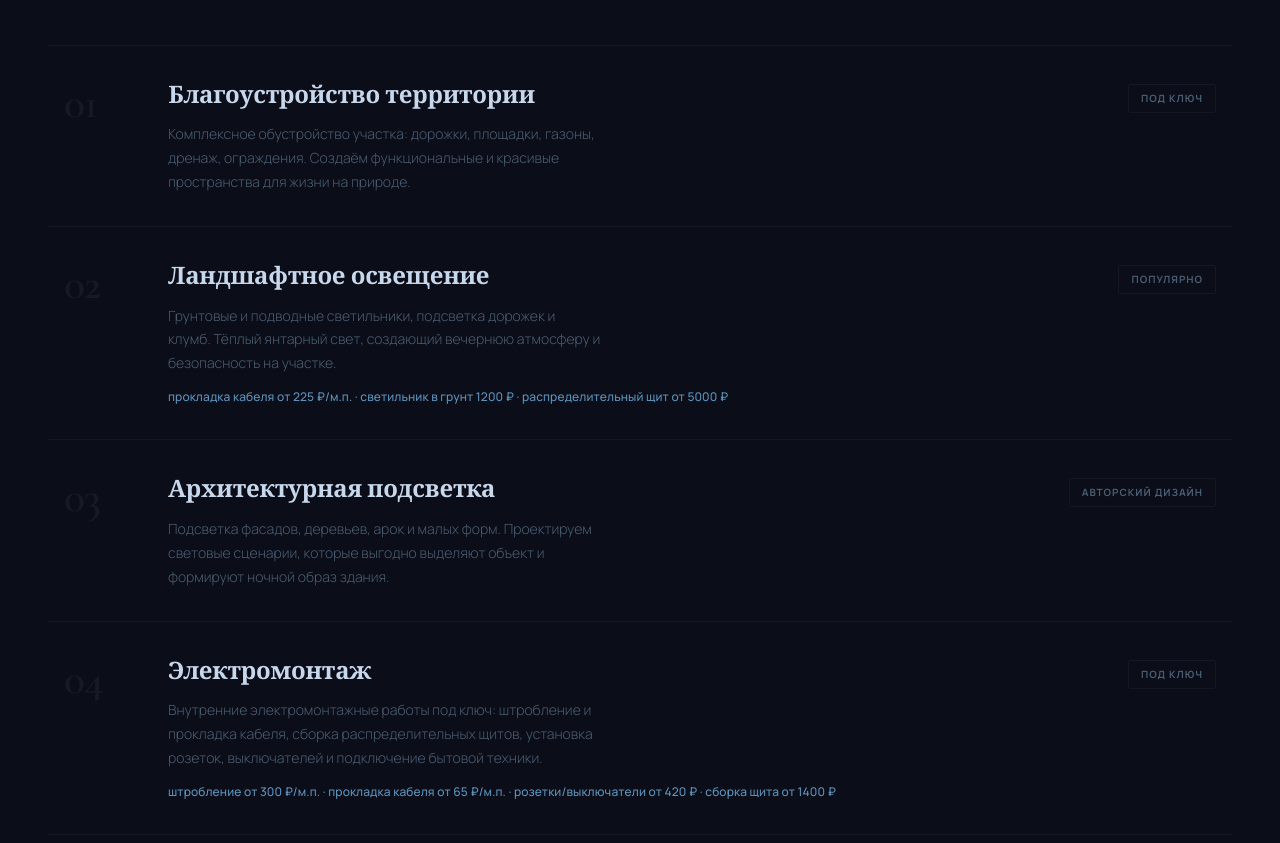
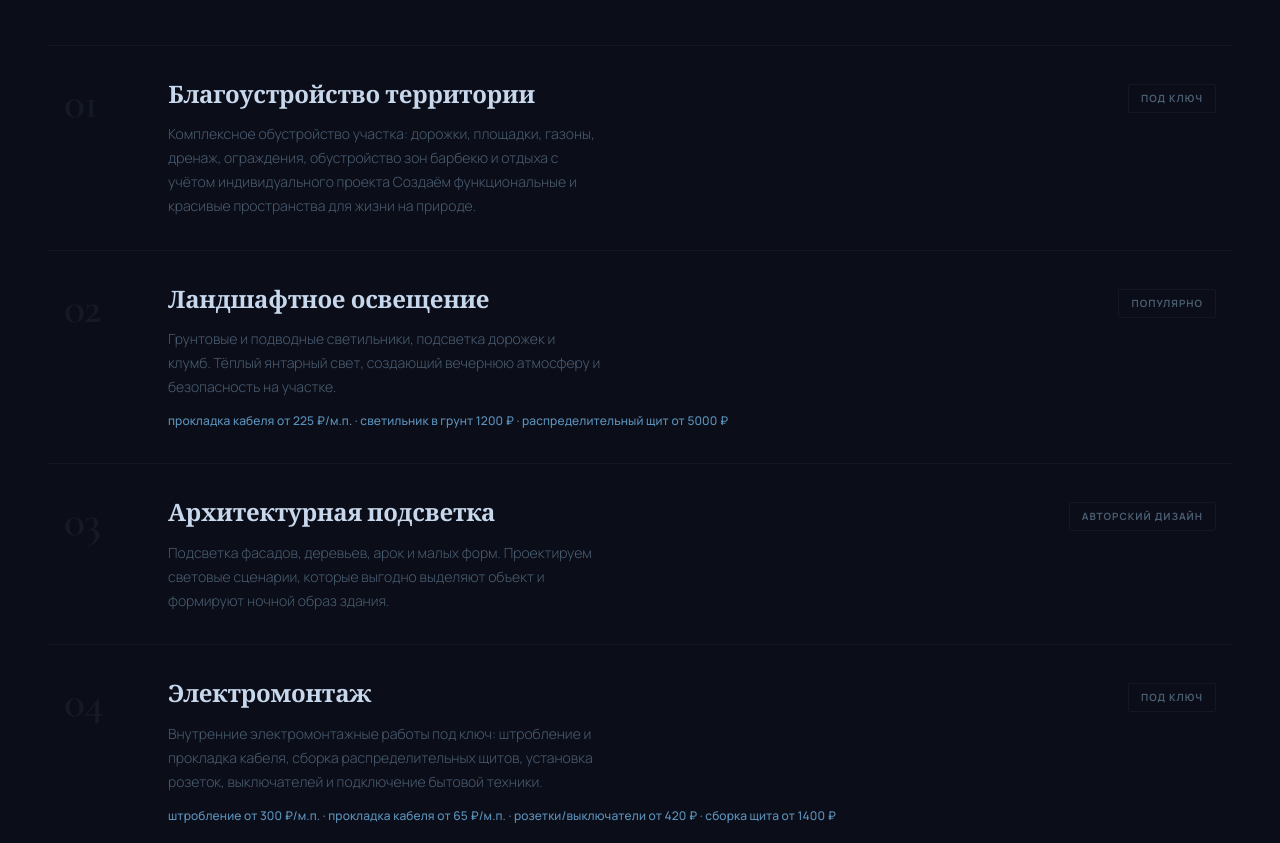
Before and after one commit to lumoon44/construction-team-website, a website: page index.html in a window 1280 px wide. Shown: the part 1924-2767 px from the top of the page. Drawn offline with nearby package versions, Linux system fonts and the light colour scheme.

Commit message:
Update index.html

```diff
--- a/index.html
+++ b/index.html
@@ -286,7 +286,8 @@
           <h3 class="service-row__title">Благоустройство территории</h3>
           <p class="service-row__text">
             Комплексное обустройство участка: дорожки, площадки, газоны,
-            дренаж, ограждения. Создаём функциональные и красивые
+            дренаж, ограждения, обустройство зон барбекю и отдыха с учётом
+            индивидуального проекта Создаём функциональные и красивые
             пространства для жизни на природе.
           </p>
         </div>
```
